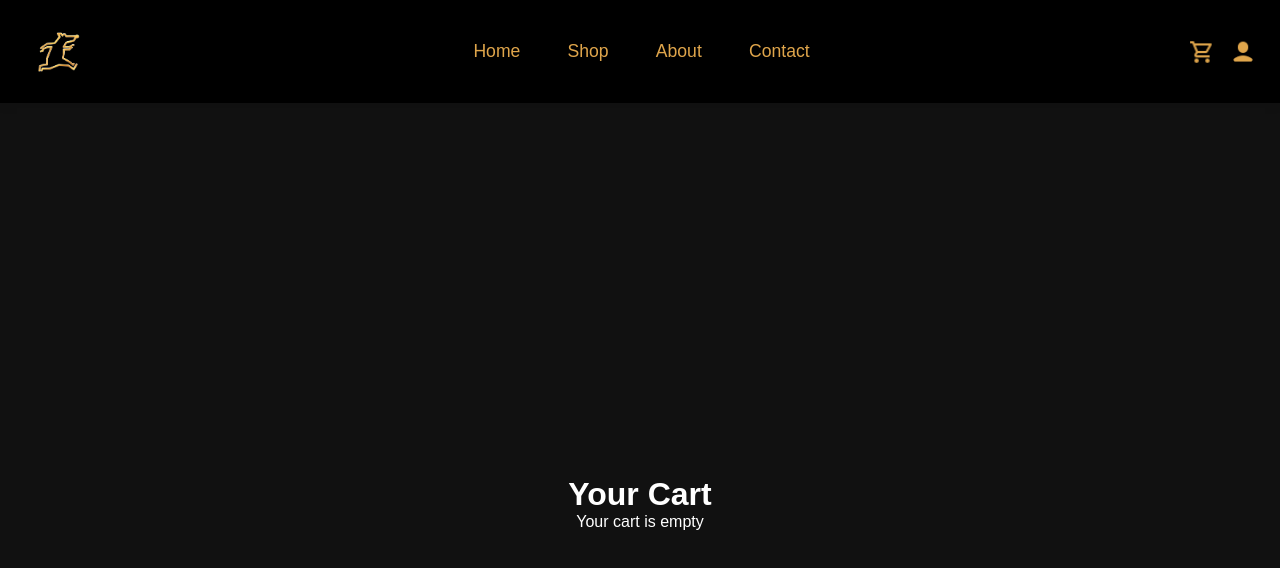
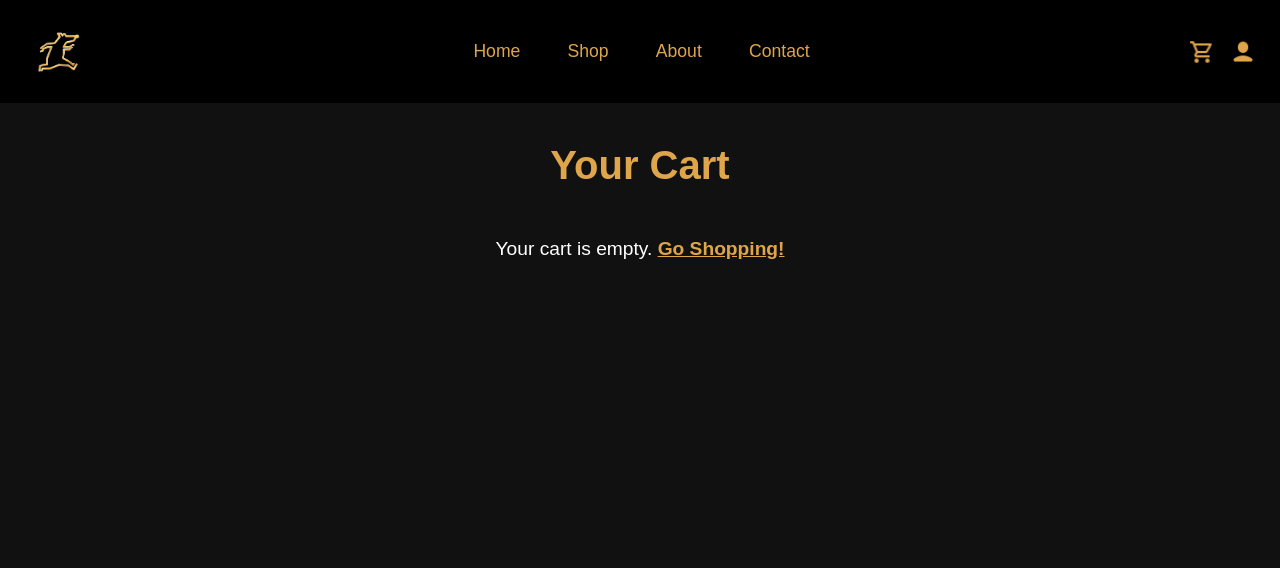
Before and after one commit to Arthurgaa/The-Little-Rat, a React (Vite) app: page /cart in a window 1280 px wide. Shown: the top 568 px of the page. Built offline with nearby package versions, Linux system fonts and the light colour scheme.

Commit message:
Cart personalizado

```diff
--- a/src/App.jsx
+++ b/src/App.jsx
@@ -9,7 +9,7 @@ const App = () => {
   const location = useLocation();
 
   // Defina as rotas onde o botão fixo NÃO deve aparecer
-  const hideCartButtonOn = ['/login', '/cart']; // Adicione outras rotas se necessário
+  const hideCartButtonOn = ['/login', '/cart', '/register', '/contact']; // Adicione outras rotas se necessário
 
   const shouldHideCartButton = hideCartButtonOn.includes(location.pathname);
 
--- a/src/routes/Cart.jsx
+++ b/src/routes/Cart.jsx
@@ -1,5 +1,6 @@
 import React, { useState, useEffect } from 'react';
-import { useNavigate } from 'react-router-dom';
+import { useNavigate, Link } from 'react-router-dom';
+import { FaTrash } from 'react-icons/fa';
 
 const Cart = () => {
   const [cart, setCart] = useState([]);
@@ -17,6 +18,7 @@ const Cart = () => {
   }, []);
 
   const updateQuantity = (index, newQuantity) => {
+    if (newQuantity < 1) return; // Evitar quantidades negativas ou zero
     const updatedCart = [...cart];
     updatedCart[index].quantity = newQuantity;
     setCart(updatedCart);
@@ -43,28 +45,34 @@ const Cart = () => {
   );
 
   return (
-    <div style={cartStyle}>
-      <h1>Your Cart</h1>
+    <div style={styles.cartContainer}>
+      <h1 style={styles.title}>Your Cart</h1>
       {cart.length === 0 ? (
-        <p>Your cart is empty</p>
+        <p style={styles.emptyCartMessage}>
+          Your cart is empty.{' '}
+          <Link to="/shop" style={styles.goShoppingLink}>
+            Go Shopping!
+          </Link>
+        </p>
       ) : (
-        <div style={cartContainerStyle}>
-          <ul style={cartListStyle}>
+        <div style={styles.cartContent}>
+          <ul style={styles.cartList}>
             {cart.map((item, index) => (
-              <li key={index} style={cartItemStyle}>
+              <li key={index} style={styles.cartItem}>
                 <img
-                  src={item.img}
+                  src={item.img || 'https://via.placeholder.com/100'}
                   alt={item.name}
-                  style={productImageStyle}
+                  style={styles.productImage}
                 />
-                <div style={productDetailsStyle}>
-                  <span style={productNameStyle}>{item.name}</span>
-                  <span style={productPriceStyle}>
-                    ${(item.price * item.quantity).toFixed(2)}
+                <div style={styles.productDetails}>
+                  <span style={styles.productName}>{item.name}</span>
+                  <span style={styles.productPrice}>
+                    Price: ${(item.price * item.quantity).toFixed(2)}
                   </span>
+                  <div style={styles.quantityContainer}>
                     <label
                       htmlFor={`quantity-${index}`}
-                    style={quantityLabelStyle}
+                      style={styles.quantityLabel}
                     >
                       Quantity:
                     </label>
@@ -76,23 +84,25 @@ const Cart = () => {
                       onChange={(e) =>
                         updateQuantity(index, parseInt(e.target.value))
                       }
-                    style={quantityInputStyle}
+                      style={styles.quantityInput}
                     />
+                  </div>
+                </div>
                 <button
                   onClick={() => removeFromCart(index)}
-                    style={removeButtonStyle}
+                  style={styles.removeButton}
+                  aria-label={`Remove ${item.name} from cart`}
                 >
-                    Remove
+                  <FaTrash />
                 </button>
-                </div>
               </li>
             ))}
           </ul>
-          <div style={totalContainerStyle}>
-            <h2>Total: ${totalPrice.toFixed(2)}</h2>
+          <div style={styles.totalContainer}>
+            <h2 style={styles.totalPrice}>Total: ${totalPrice.toFixed(2)}</h2>
             <button
               onClick={() => navigate('/payment')}
-              style={checkoutButtonStyle}
+              style={styles.checkoutButton}
             >
               Proceed to Checkout
             </button>
@@ -103,108 +113,132 @@ const Cart = () => {
   );
 };
 
-// Estilos
-const cartStyle = {
+// Estilos melhorados
+const styles = {
+  cartContainer: {
     minHeight: '100vh',
-  display: 'flex',
-  flexDirection: 'column',
-  justifyContent: 'center',
-  alignItems: 'center',
+    padding: '40px 20px',
     backgroundColor: '#111',
     color: '#fff',
-  padding: '20px',
-};
-
-const cartContainerStyle = {
     display: 'flex',
     flexDirection: 'column',
     alignItems: 'center',
+    position: 'relative',
+  },
+  title: {
+    fontSize: '2.5rem',
+    color: '#dfa54b',
+    marginBottom: '30px',
+    textAlign: 'center',
+  },
+  emptyCartMessage: {
+    fontSize: '1.2rem',
+    color: '#fff',
+    textAlign: 'center',
+    marginTop: '20px',
+  },
+  goShoppingLink: {
+    color: '#dfa54b',
+    fontWeight: 'bold',
+    textDecoration: 'underline',
+  },
+  cartContent: {
     width: '100%',
-  maxWidth: '800px',
-};
-
-const cartListStyle = {
+    maxWidth: '900px',
+    display: 'flex',
+    flexDirection: 'column',
+    alignItems: 'center',
+  },
+  cartList: {
     listStyleType: 'none',
     padding: 0,
     width: '100%',
-};
-
-const cartItemStyle = {
+  },
+  cartItem: {
     display: 'flex',
     alignItems: 'center',
-  justifyContent: 'space-between',
-  backgroundColor: '#333',
-  padding: '10px',
-  borderRadius: '8px',
-  marginBottom: '10px',
-};
-
-const productImageStyle = {
-  width: '80px',
-  height: '80px',
+    backgroundColor: '#222',
+    padding: '15px',
+    borderRadius: '10px',
+    marginBottom: '15px',
+    transition: 'background-color 0.3s ease',
+  },
+  productImage: {
+    width: '100px',
+    height: '100px',
     objectFit: 'cover',
     borderRadius: '8px',
-};
-
-const productDetailsStyle = {
+    marginRight: '20px',
+  },
+  productDetails: {
+    flex: '1',
     display: 'flex',
     flexDirection: 'column',
-  justifyContent: 'center',
-  alignItems: 'flex-start',
-  flex: '1',
-  paddingLeft: '20px',
-};
-
-const productNameStyle = {
-  fontSize: '18px',
+  },
+  productName: {
+    fontSize: '1.2rem',
     fontWeight: 'bold',
     color: '#dfa54b',
-};
-
-const productPriceStyle = {
+  },
+  productPrice: {
     marginTop: '5px',
-  fontSize: '16px',
+    fontSize: '1rem',
     color: '#fff',
-};
-
-const quantityLabelStyle = {
+  },
+  quantityContainer: {
+    display: 'flex',
+    alignItems: 'center',
     marginTop: '10px',
-  fontSize: '16px',
+  },
+  quantityLabel: {
+    fontSize: '1rem',
     color: '#fff',
-};
-
-const quantityInputStyle = {
-  width: '50px',
-  marginTop: '5px',
+    marginRight: '10px',
+  },
+  quantityInput: {
+    width: '60px',
     padding: '5px',
     borderRadius: '5px',
     border: '1px solid #555',
     backgroundColor: '#444',
     color: '#fff',
-};
-
-const removeButtonStyle = {
-  marginTop: '10px',
+    fontSize: '1rem',
+  },
+  removeButton: {
     backgroundColor: '#ff4d4f',
     color: '#fff',
     border: 'none',
     borderRadius: '5px',
     cursor: 'pointer',
-  padding: '5px 10px',
-};
-
-const totalContainerStyle = {
-  marginTop: '20px',
-  textAlign: 'center',
-};
-
-const checkoutButtonStyle = {
-  padding: '10px 20px',
+    padding: '8px 12px',
+    transition: 'background-color 0.3s ease, transform 0.3s ease',
+    display: 'flex',
+    alignItems: 'center',
+    fontSize: '0.9rem',
+  },
+  totalContainer: {
+    width: '100%',
+    maxWidth: '900px',
+    marginTop: '30px',
+    display: 'flex',
+    justifyContent: 'space-between',
+    alignItems: 'center',
+  },
+  totalPrice: {
+    fontSize: '1.8rem',
+    color: '#dfa54b',
+  },
+  checkoutButton: {
+    padding: '12px 25px',
     backgroundColor: '#dfa54b',
     color: '#000',
-  border: 'none',
+    border: '2px solid transparent',
     borderRadius: '5px',
     cursor: 'pointer',
+    fontSize: '1rem',
+    transition: 'background-color 0.3s ease, transform 0.3s ease, border-color 0.3s ease',
+  },
+
 };
 
 export default Cart;
```
Lines whose indentation alone changed are shown as unchanged.
